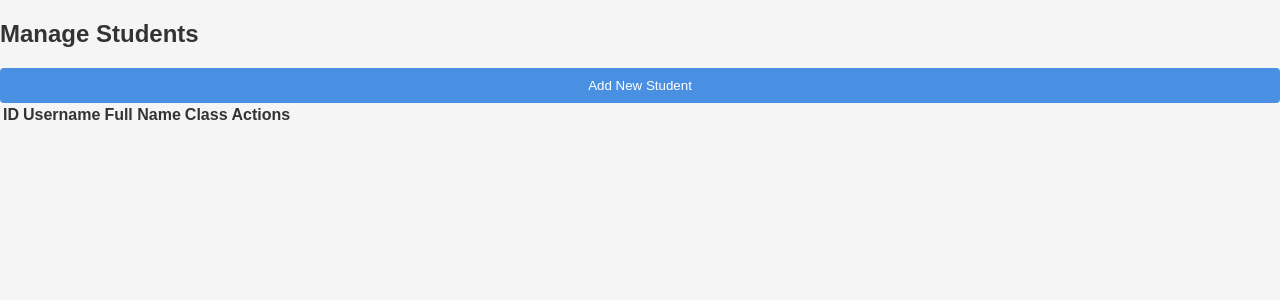
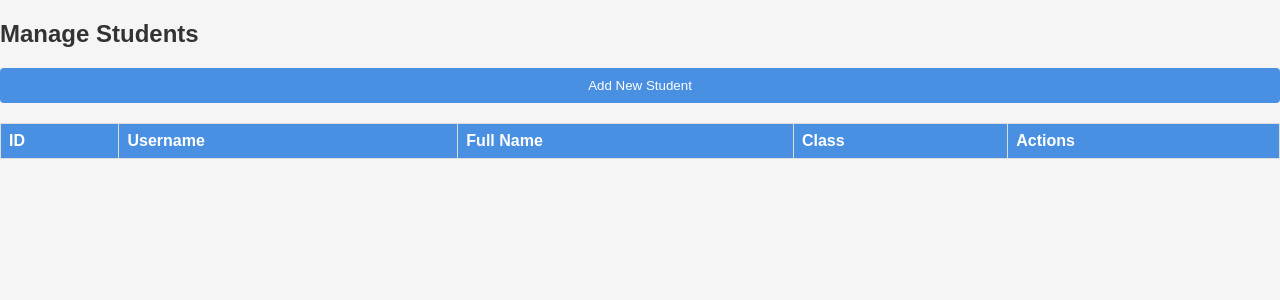
Before and after one commit to iAmNsengi/student-management-php, a PHP site: page /modules/student/index.php in a window 1280 px wide. Shown: the top 300 px of the page. Run offline with PHP 8.4, Linux system fonts and the light colour scheme; data that the repository does not hold is empty.

```diff
--- a/assets/css/style.css
+++ b/assets/css/style.css
@@ -7,7 +7,7 @@
 }
 
 body {
-    font-family: 'Arial', sans-serif;
+  font-family: "Arial", sans-serif;
   margin: 0;
   padding: 0;
   background-color: var(--secondary-color);
@@ -20,7 +20,7 @@ body {
   padding: 20px;
   background: white;
   border-radius: 8px;
-    box-shadow: 0 0 10px rgba(0,0,0,0.1);
+  box-shadow: 0 0 10px rgba(0, 0, 0, 0.1);
 }
 
 .form-group {
@@ -66,3 +66,58 @@ input[type="email"] {
   background-color: var(--success-color);
   color: white;
 }
+
+.dashboard {
+  display: flex;
+  min-height: 100vh;
+}
+
+.sidebar {
+  width: 250px;
+  background-color: #2c3e50;
+  color: white;
+  padding: 20px;
+}
+
+.sidebar ul {
+  list-style: none;
+  padding: 0;
+}
+
+.sidebar ul li a {
+  color: white;
+  text-decoration: none;
+  padding: 10px 15px;
+  display: block;
+}
+
+.sidebar ul li a:hover {
+  background-color: #34495e;
+}
+
+.content {
+  flex: 1;
+  padding: 20px;
+}
+
+.data-table {
+  width: 100%;
+  border-collapse: collapse;
+  margin-top: 20px;
+}
+
+.data-table th,
+.data-table td {
+  border: 1px solid #ddd;
+  padding: 8px;
+  text-align: left;
+}
+
+.data-table th {
+  background-color: var(--primary-color);
+  color: white;
+}
+
+.data-table tr:nth-child(even) {
+  background-color: #f2f2f2;
+}
```
Lines whose indentation alone changed are shown as unchanged.
